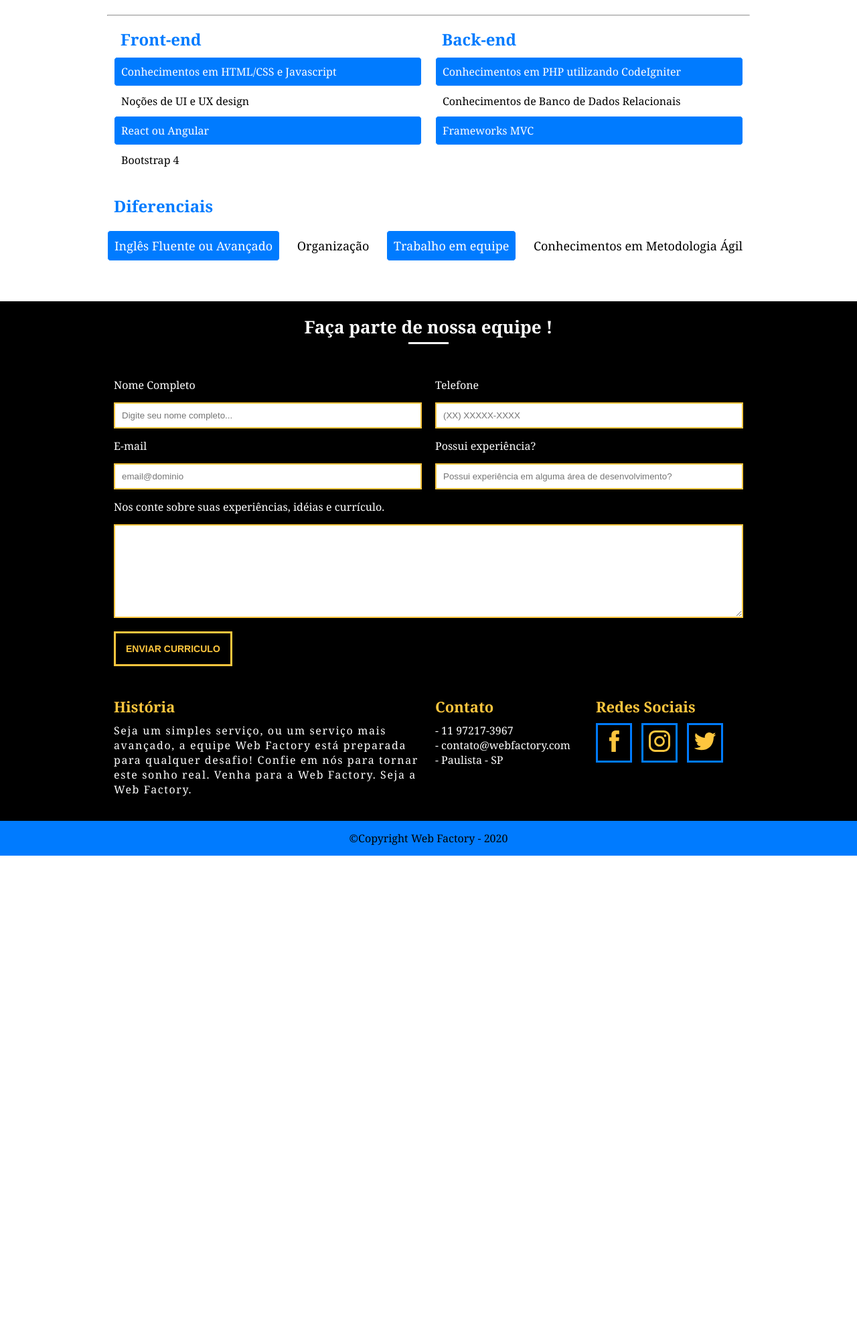
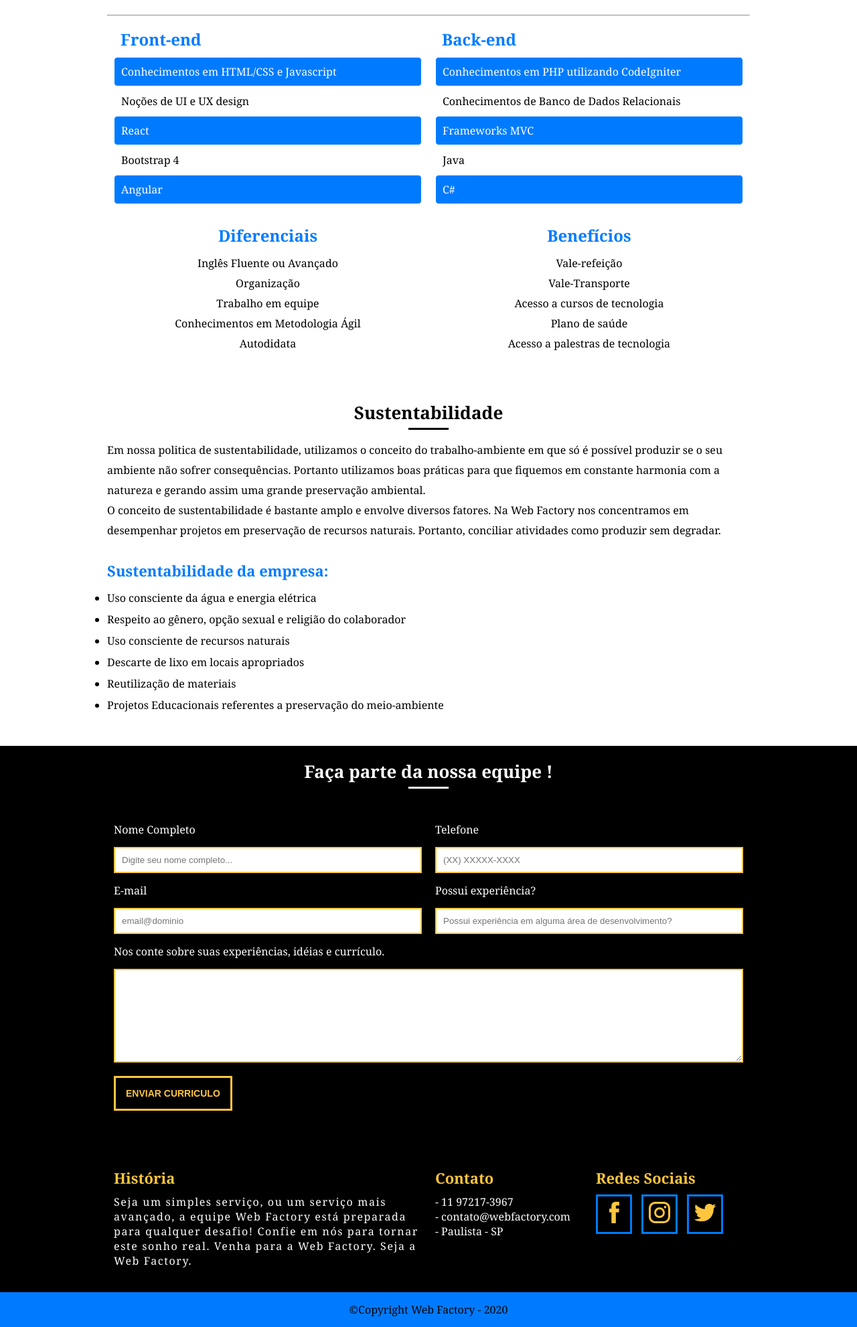
Before and after one commit to ThomasMoraes02/Tecnologia-da-Informa-o---Web-Factory, a CodeIgniter app: page /database/index.php/trabalhe/index in a window 1280 px wide. Shown: the part 434-2416 px from the top of the page at 67% size. Before the commit the page ends 1712 px from the top, so only its background shows below. Run offline with CodeIgniter, Linux system fonts and the light colour scheme.

Commit message:
Web Factory

```diff
--- a/application/views/sobre/sobre.php
+++ b/application/views/sobre/sobre.php
@@ -2,7 +2,7 @@
     <div class="container">
         <h1 class="titulo">Web Factory</h1>
         <p>
-        A Web Factory é uma empresa que foi fundada em 2020 com o objetivo de desenvolver websites para empresas de pequeno porte que estão se inserindo no mercado, ou já estejam no mercado mas querem expandir seus negócios através de sites que tragam mais informações
+        A Web Factory é uma empresa que foi fundada em 2020 com o objetivo de desenvolver web sites para empresas de pequeno porte que estão se inserindo no mercado, ou já estejam no mercado mas querem expandir seus negócios através de sites que tragam mais informações
         e acessibilidade, conseguindo assim maiores lucros e um melhor relacionamento para/com os seus clientes.
         </p>
 
@@ -24,7 +24,7 @@
 
         <div class="grid-1-3">
             <h2>Missão</h2>
-            <p>A WebFactory trás como missão em todo seu potencial criar WebSites para novas empresas de pequeno porte que ainda se encontram desoladas no mercado e buscam sua expansão no meio midiático através de um website, gerando mais acessibilidade no atendimento de seus clientes.</p>
+            <p>A Web Factory trás como missão em todo seu potencial criar WebSites para novas empresas de pequeno porte que ainda se encontram desoladas no mercado e buscam sua expansão no meio midiático através de um website, gerando mais acessibilidade no atendimento de seus clientes.</p>
         </div>
 
         <div class="grid-1-3">
@@ -35,7 +35,7 @@
         <div class="grid-1-3">
             <h2>Valores</h2>
             <p>Buscamos sempre manter a eficiência de nossos sistemas, atualizando-os com as mais novas ferramentas do mercado.</p> </br>
-            <p>A web Factory traz como valores:</p>
+            <p>A Web Factory traz como valores:</p>
             <ul>
                 <li>Confiança</li>
                 <li>Integridade</li>
--- a/application/views/trabalhe/trabalhe.php
+++ b/application/views/trabalhe/trabalhe.php
@@ -3,7 +3,7 @@
         <h2 class="titulo">Trabalhe Conosco</h2>
 
         <h4>Nossos desafios</h4>
-        <p>Buscamos entregar valor em todos os projeto nos tenha chegado. Para isso necessitamos de uma equipe ágil e de grande intelecto para encarar as demandas do mercado. Estar em constante atenção as novas tecnologias e softwares nos mantém sempre um passo a frente para alcançar nossos objetivos.</p>
+        <p>Buscamos entregar valor em todos os projeto nos tenha sido solicitado. Para isso necessitamos de uma equipe ágil e de grande intelecto para encarar as demandas do mercado. Estar em constante atenção as novas tecnologias e softwares nos mantém sempre um passo a frente para alcançar nossos objetivos.</p>
 
         <hr/>
 
@@ -17,8 +17,9 @@
         <ul>
             <li>Conhecimentos em HTML/CSS e Javascript</li>
             <li>Noções de UI e UX design</li>
-            <li>React ou Angular</li>
+            <li>React</li>
             <li>Bootstrap 4</li>
+            <li>Angular</li>
         </ul>
         </div>
 
@@ -28,28 +29,61 @@
             <li>Conhecimentos em PHP utilizando CodeIgniter</li>
             <li>Conhecimentos de Banco de Dados Relacionais</li>
             <li>Frameworks MVC</li>
+            <li>Java</li>
+            <li>C#</li>
         </ul>
         </div>
     </div>
 </section>
 
+<section class="diferenciais">
+    <div class="container">
+        <div class="grid-8">
+            <h4>Diferenciais</h4>
+            <ul>
+                <li>Inglês Fluente ou Avançado</li>
+                <li>Organização</li>
+                <li>Trabalho em equipe</li>
+                <li>Conhecimentos em Metodologia Ágil</li>
+                <li>Autodidata</li>
+            </ul>
+        </div>
+
+        <div class="grid-8">
+        <h4>Benefícios</h4>
+            <ul>
+                <li>Vale-refeição</li>
+                <li>Vale-Transporte</li>
+                <li>Acesso a cursos de tecnologia</li>
+                <li>Plano de saúde</li>
+                <li>Acesso a palestras de tecnologia</li>
+            </ul>
+        </div>
+
+    </div>
+</section>
+
 <section class="sustentabilidade">
     <div class="container">
-        <h4>Diferenciais</h4>
+        <h1 class="titulo">Sustentabilidade</h1>
+        <p>Em nossa politica de sustentabilidade, utilizamos o conceito do trabalho-ambiente em que só é possível produzir se o seu ambiente não sofrer consequências. Portanto utilizamos boas práticas para que fiquemos em constante harmonia com a natureza e gerando assim uma grande preservação ambiental.</p>
+        <p>O conceito de sustentabilidade é bastante amplo e envolve diversos fatores. Na Web Factory nos concentramos em desempenhar projetos em preservação de recursos naturais. Portanto, conciliar atividades como produzir sem degradar.</p>
+
+        <h2>Sustentabilidade da empresa:</h2>
         <ul>
-            <li>Inglês Fluente ou Avançado</li>
-            <li>Organização</li>
-            <li>Trabalho em equipe</li>
-            <li>Conhecimentos em Metodologia Ágil</li>
+            <li>Uso consciente da água e energia elétrica</li>
+            <li>Respeito ao gênero, opção sexual e religião do colaborador</li>
+            <li>Uso consciente de recursos naturais</li>
+            <li>Descarte de lixo em locais apropriados</li>
+            <li>Reutilização de materiais</li>
+            <li>Projetos Educacionais referentes a preservação do meio-ambiente</li>
         </ul>
-
-        <h1></h1>
     </div>
 </section>
 
 <section class="curriculo">
     <div class="container">
-        <h1 class="titulo">Faça parte de nossa equipe !</h1>
+        <h1 class="titulo">Faça parte da nossa equipe !</h1>
         <form method="post" class="form-curriculo">
             <div class="grid-8">
             <label for="nome">Nome Completo</label>
--- a/assets/css/style.css
+++ b/assets/css/style.css
@@ -456,34 +456,48 @@ CONTATO
     color: #FFF;
 }
 
-.sustentabilidade {
+.diferenciais {
     margin-top: 20px;
     margin-bottom: 60px;
+    text-align: center;
 }
 
-.sustentabilidade h4 {
+.diferenciais h4 {
     font-size: 24px;
     font-weight: bold;
     color: #007bff;
     padding: 10px;
+    text-align: center;
+}
+
+.diferenciais ul {
+    list-style-type: none;
+    line-height: 30px;
+}
+
+.sustentabilidade {
+    margin: 0 auto;
+}
+
+.sustentabilidade p {
+    line-height: 30px;
+    font-size: 16px;
+}
+
+.sustentabilidade h2 {
+    color: #007bff;
+    font-weight: bold;
+    font-size: 22px;
+    padding-top: 30px;
+    padding-bottom: 15px;
 }
 
 .sustentabilidade ul {
-    display: flex;
-    justify-content: space-between;
-    margin-top: 10px;
+    list-style-type: disc;
 }
 
 .sustentabilidade ul li {
-    border: 1px solid #fff;
-    padding: 10px;
-    border-radius: 5px;
-    font-size: 18px;
-}
-
-.sustentabilidade ul li:nth-child(odd) {
-    color: #fff;
-    background: #007bff;
+    padding-bottom: 10px;
 }
 
 .curriculo {
@@ -527,9 +541,13 @@ textarea {
     font-size: 14px;
     text-transform: uppercase;
     border: 3px solid #fec63e;
+    margin-bottom: 40px;
 }
 
 .form-curriculo button:hover {
     border-color: #fff;
     color: #fff;
 }
+
+
+/* Responsivo */
```
